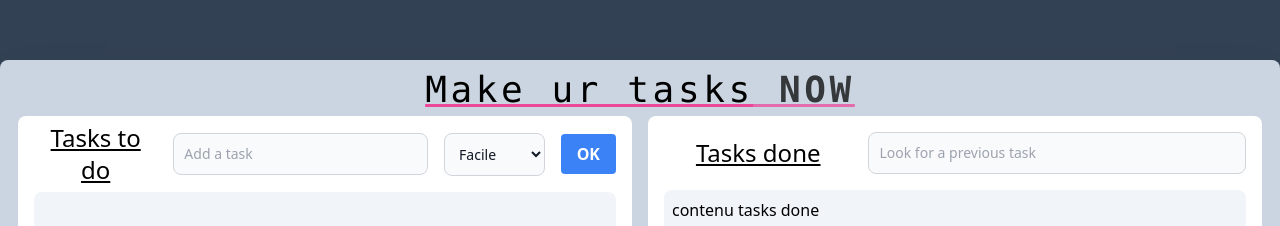
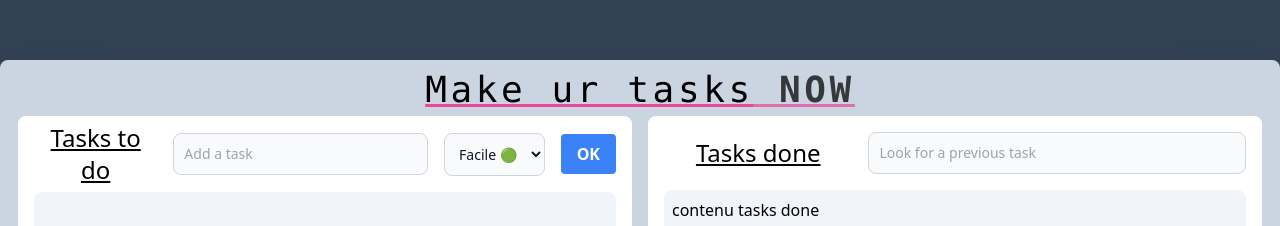
Before and after one commit to keurbi/react-ts-tailwind-todolist, a React (Create React App) app: page / in a window 1280 px wide. Shown: the part 140-366 px from the top of the page. Built offline with nearby package versions, Linux system fonts and the light colour scheme.

Commit message:
ptits commentaires pour me rappeler plus tard

```diff
--- a/src/components/Tasks/Tasks.tsx
+++ b/src/components/Tasks/Tasks.tsx
@@ -14,7 +14,7 @@ const Tasks: FC<TasksProps> = () => {
   const [newTaskDifficulty, setNewTaskDifficulty] = useState(1);
 
   const addTask = () => {
-    if (newTaskTitle.trim()) {
+    if (newTaskTitle.trim()) { //trim pour enlever espaces autour et empêcher ajout vide
       const newTask: TasktodoInterface = {
         title: newTaskTitle,
         index: Tasktodo.length,
@@ -43,12 +43,12 @@ const Tasks: FC<TasksProps> = () => {
         />
         <select
           value={newTaskDifficulty}
-          onChange={(e) => setNewTaskDifficulty(Number(e.target.value))}
+          onChange={(e) => setNewTaskDifficulty(Number(e.target.value))}// number() utilisé pour passer de str à nber
           className='w-3/12 bg-gray-50 border border-gray-300 text-gray-900 text-sm rounded-lg focus:ring-blue-500 focus:border-blue-500 block p-2.5 dark:bg-gray-700 dark:border-gray-600 dark:text-white dark:focus:ring-blue-500 dark:focus:border-blue-500'
         >
-          <option value="1">Facile</option>
-          <option value="2">Moyen</option>
-          <option value="3">Difficile</option>
+          <option value="1">Facile 🟢</option>
+          <option value="2">Moyen 🟠</option>
+          <option value="3">Difficile 🔴</option>
         </select>
         <button
           onClick={addTask}
@@ -62,16 +62,14 @@ const Tasks: FC<TasksProps> = () => {
             rounded
             focus:outline-none
             focus:shadow-outline
-          '
-        >
-          OK
+          '>OK
         </button>
       </div>
       <div className='h-[85%] mt-4 bg-slate-100 rounded-lg p-2 overflow-auto'>
         {Tasktodo.map((task, index) => (
           <div
             key={index}
-            className='flex justify-between items-center bg-white m-2 p-2 rounded'>
+            className='flex justify-between items-center bg-white m-2 p-2 rounded h-[30px] w-[95%]'>
             <span>{task.title}</span>
             <span>
               {task.difficulty === 1 && '🟢 Facile'}
```
